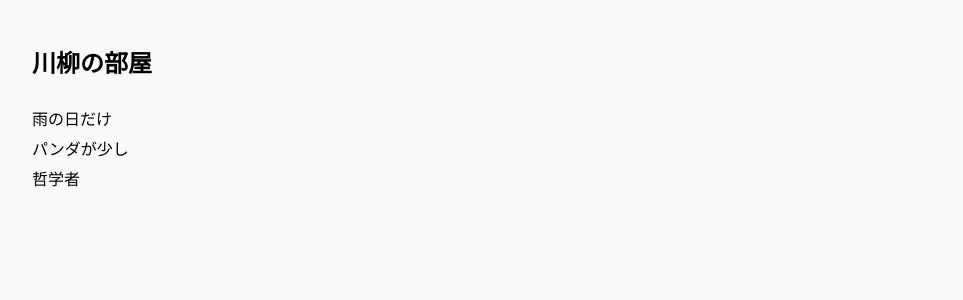
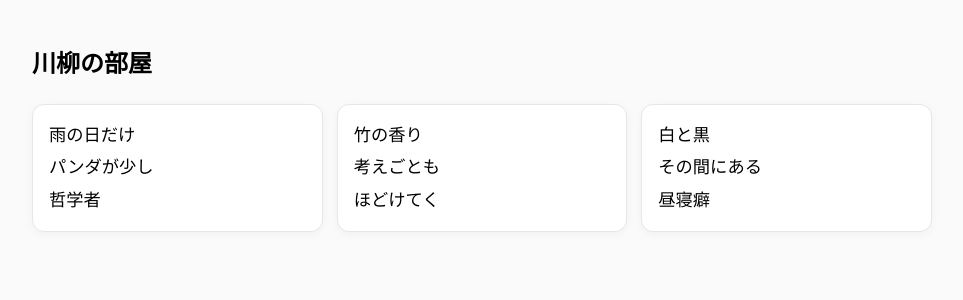
Before and after one commit to papan2222/papan2222.github.io, a Jekyll site: the page built from senryu/index.md, in a window 1280 px wide. Shown: the top 300 px of the page, without its empty margins (158-1121 px from the left). Built offline with Jekyll 4.4.1, drawn with Linux system fonts in a browser that asks for light colours.

Commit message:
Update index.md

```diff
--- a/senryu/index.md
+++ b/senryu/index.md
@@ -5,6 +5,18 @@ title: 川柳
 
 ## 川柳の部屋
 
-雨の日だけ
+<div class="cards">
+
+<div class="card"><p class="poem">雨の日だけ
 パンダが少し
-哲学者
+哲学者</p></div>
+
+<div class="card"><p class="poem">竹の香り
+考えごとも
+ほどけてく</p></div>
+
+<div class="card"><p class="poem">白と黒
+その間にある
+昼寝癖</p></div>
+
+</div>
```
